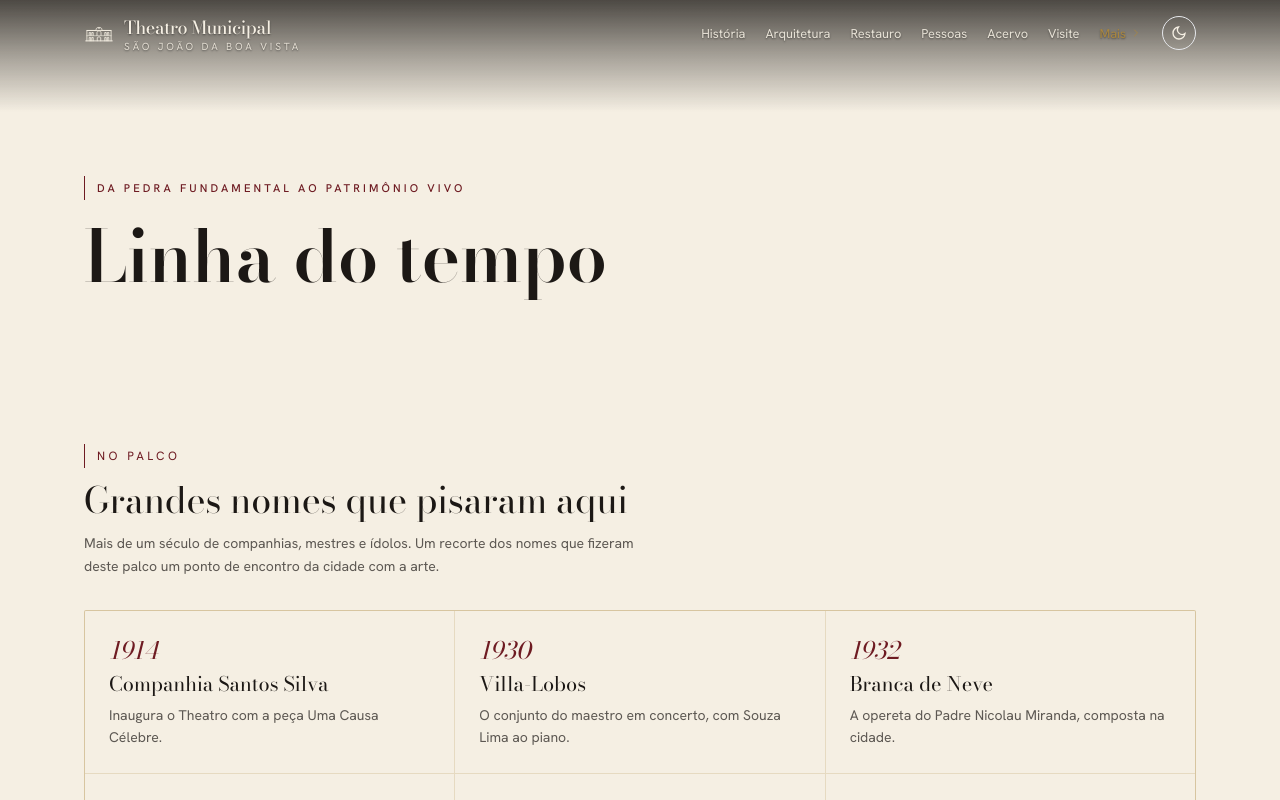
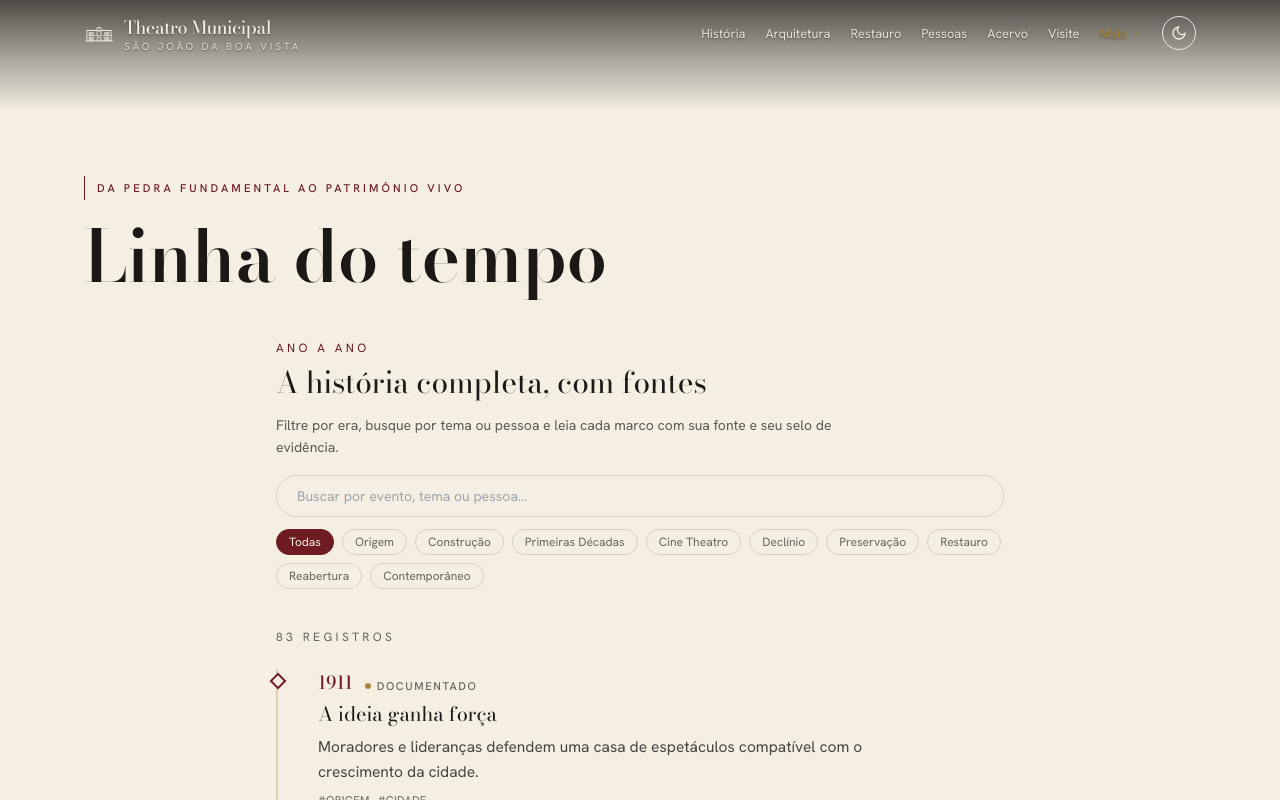
Before and after one commit to edumenezes75/theatro-sjbv, a Next.js app: page /linha-do-tempo in a window 1280 px wide. Shown: the top 800 px of the page. Built offline with nearby package versions, Linux system fonts and the light colour scheme.

Commit message:
Linha do tempo: remove o bloco 'No palco — Grandes nomes que pisaram aqui' (NoPalco), deixando apenas a linha do tempo completa e pesquisavel

```diff
--- a/app/linha-do-tempo/page.tsx
+++ b/app/linha-do-tempo/page.tsx
@@ -4,7 +4,6 @@ import { getPageBySlug } from '@/lib/content';
 import ChapterHero from '@/components/ChapterHero';
 import FontesDaPagina from '@/components/FontesDaPagina';
 import TimelineExplorer from '@/components/TimelineExplorer';
-import NoPalco from '@/components/NoPalco';
 
 export const metadata: Metadata = {
   alternates: { canonical: '/linha-do-tempo' },
@@ -17,11 +16,8 @@ export default function LinhaDoTempoPage() {
   return (
     <article>
       <ChapterHero eyebrow="Da pedra fundamental ao patrimônio vivo" title="Linha do tempo" />
-      <div className="mx-auto max-w-6xl px-5 pt-14">
-        <NoPalco />
-      </div>
       <div className="mx-auto max-w-3xl px-5 pb-14">
-        <div className="mt-16 border-t border-gold/25 pt-12">
+        <div className="pt-2">
           <p className="font-sans text-xs uppercase tracking-eyebrow text-curtain dark:text-gold">Ano a ano</p>
           <h2 className="mt-2 font-display text-3xl leading-tight">A história completa, com fontes</h2>
           <p className="mt-3 max-w-reading font-sans text-sm leading-relaxed text-ink/70 dark:text-cream/70">
```
